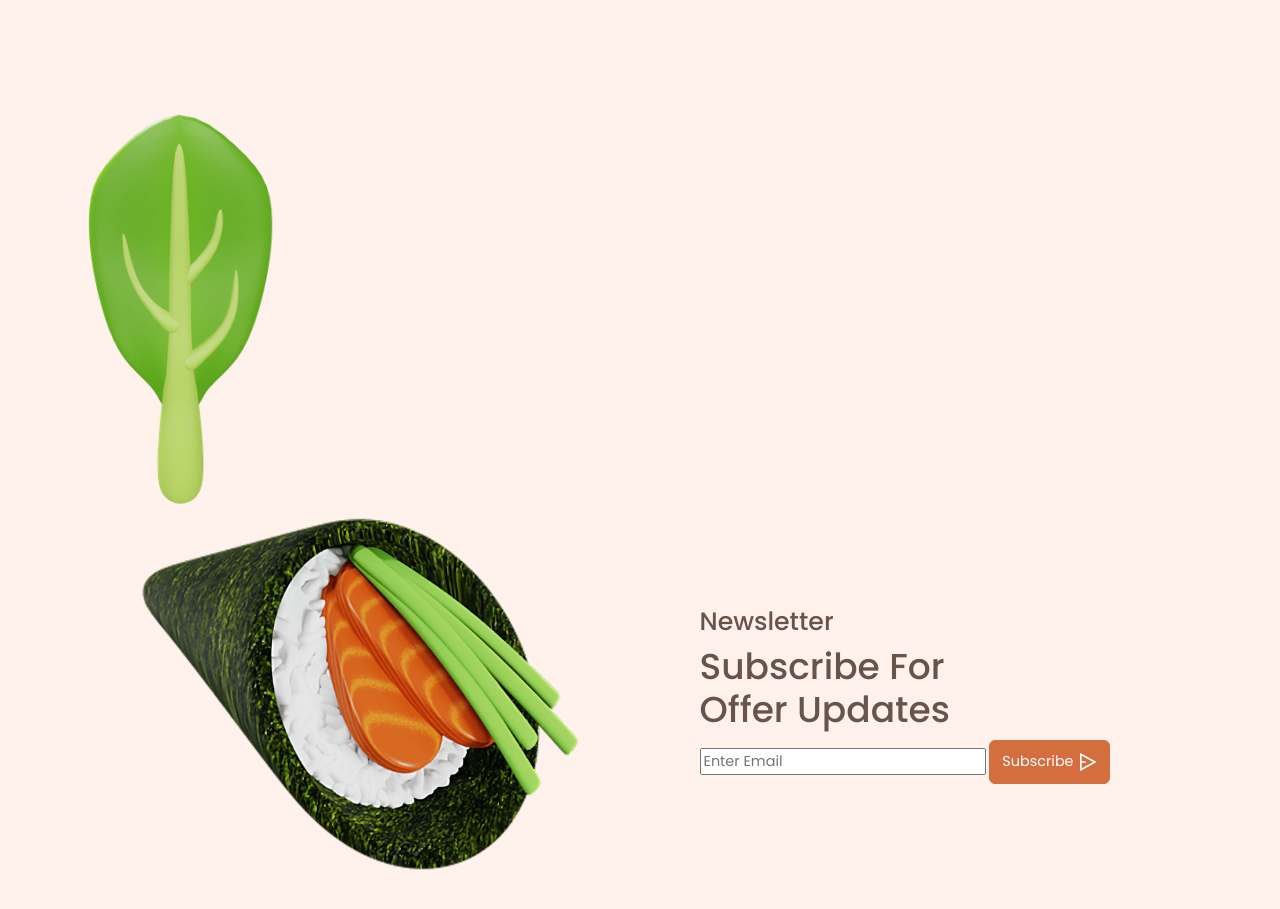
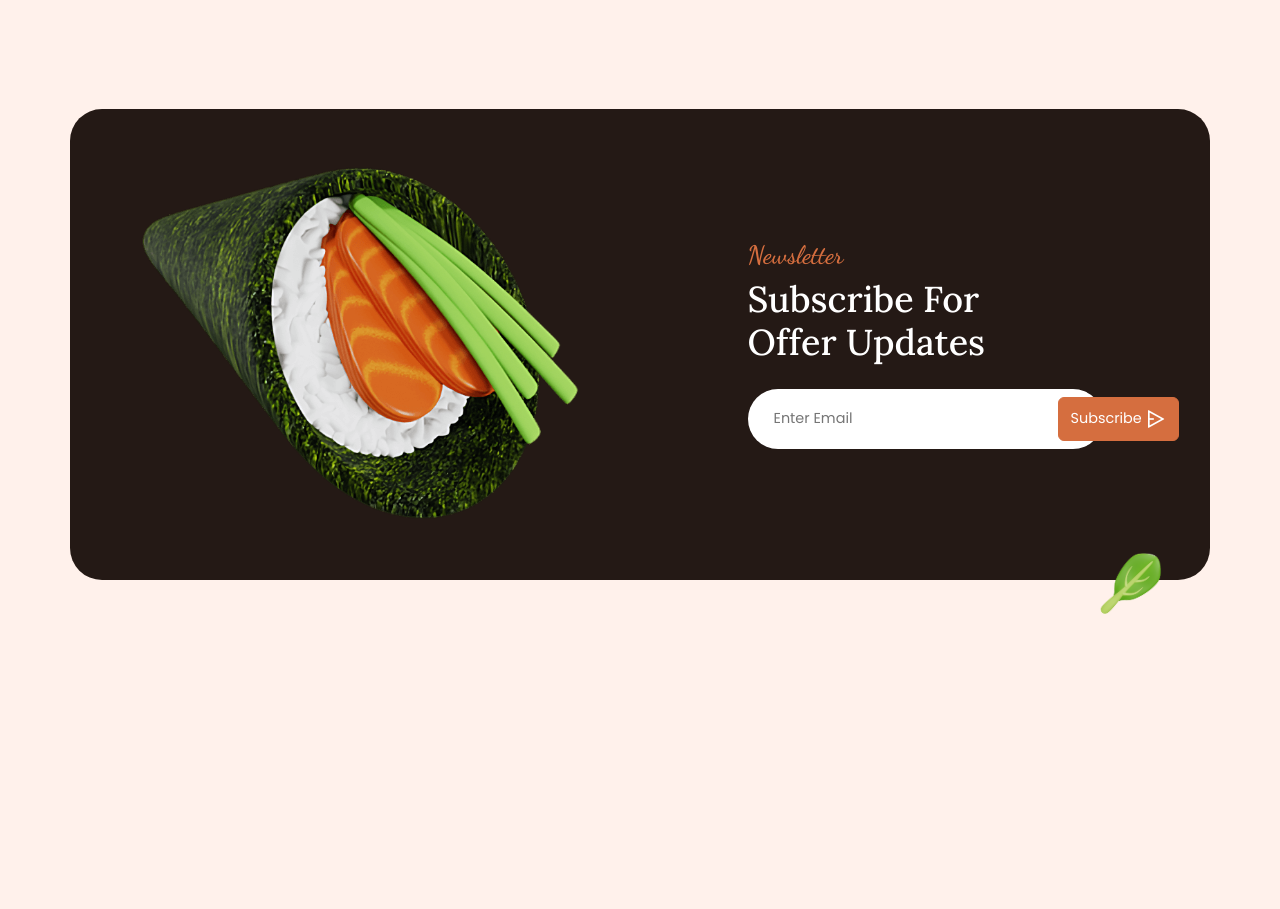
Before and after one commit to htetsoemoe/Bootstrap-Projects, a website: page sushi-project/index.html in a window 1280 px wide. Shown: the part 2483-3392 px from the top of the page. After the commit the page ends 3191 px from the top, so only its background shows below. Drawn offline with nearby package versions, Linux system fonts and the light colour scheme.

Commit message:
finished newsletter in recently section

```diff
--- a/sushi-project/index.html
+++ b/sushi-project/index.html
@@ -202,25 +202,28 @@
                 <div class="container newsletter">
                     <img src="img/spinach-leaf.png" alt="phot" class="leaf">
 
-                    <div class="row align-items-center justify-content-center">
+                    <div class="row align-items-center justify-content-center rounded-5 py-5">
                         <div class="col-md-5 col-lg-5">
                             <img src="img/newsletter-sushi.png" alt="photo" class="d-block w-100">
                         </div>
 
                         <div class="col-md-6 col-lg-6 col-xl-5 offset-1">
-                            <div class="">
-                                <h3 class="">Newsletter</h3>
-                                <div class="">
-                                    <h1 class="">
+                            <div class="p-3 p-lg-5">
+                                <h3 class="text-primary sub-title">Newsletter</h3>
+                                <div class="home-title title text-white mb-4">
+                                    <h1 class="mb-4">
                                         Subscribe For <br>
                                         Offer Updates
                                      </h1>
                                 </div>
 
-                                <div class="">
-                                    <input type="text" class="" placeholder="Enter Email">
-                                    <button class="btn btn-primary btn-icon ">
-                                        <span class="">Subscribe</span>
+                                <div class="d-flex bg-white rounded-pill p-2 ps-4 align-items-center">
+                                    <input type="text"
+                                            class="bg-transparent border-0 me-1 flex-grow-1"
+                                            placeholder="Enter Email">
+
+                                    <button class="btn btn-primary btn-icon text-nowrap me-2">
+                                        <span class="d-none d-md-none d-lg-inline">Subscribe</span>
                                         <i class="ri-send-plane-2-line"></i>
                                     </button>
                                 </div>
--- a/sushi-project/scss/app.scss
+++ b/sushi-project/scss/app.scss
@@ -110,3 +110,25 @@ nav {
 .dish-card:hover img {
     transform: translateY(-60px);
 }
+
+// Styles for newsletter in recently section
+.newsletter {
+    border-radius: 2rem;
+    background-color: rgb(36, 25, 21);
+    position: relative;
+}
+
+.newsletter .leaf { // style for leaf
+    width: 40px;
+    position: absolute;
+    z-index: 1;
+    transform: rotate(45deg);
+    right: 60px;
+    bottom: -45px;
+}
+
+@include media-breakpoint-down(md) { // when screen size is medium & small '.newletter' border-radius is 0
+    .newsletter {
+        border-radius: 0;
+    }
+}
```
Also changed, not shown: sushi-project/css/app.css, 1 other file.
